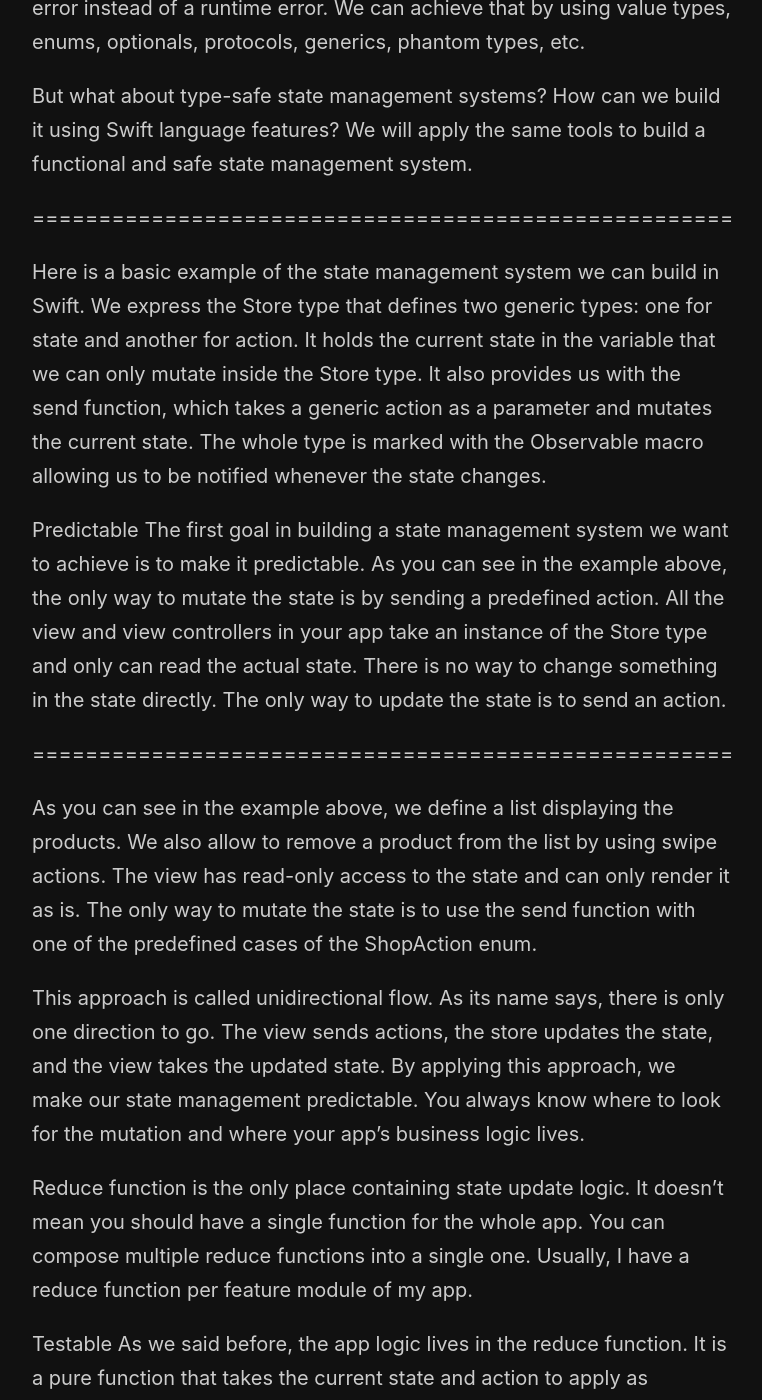
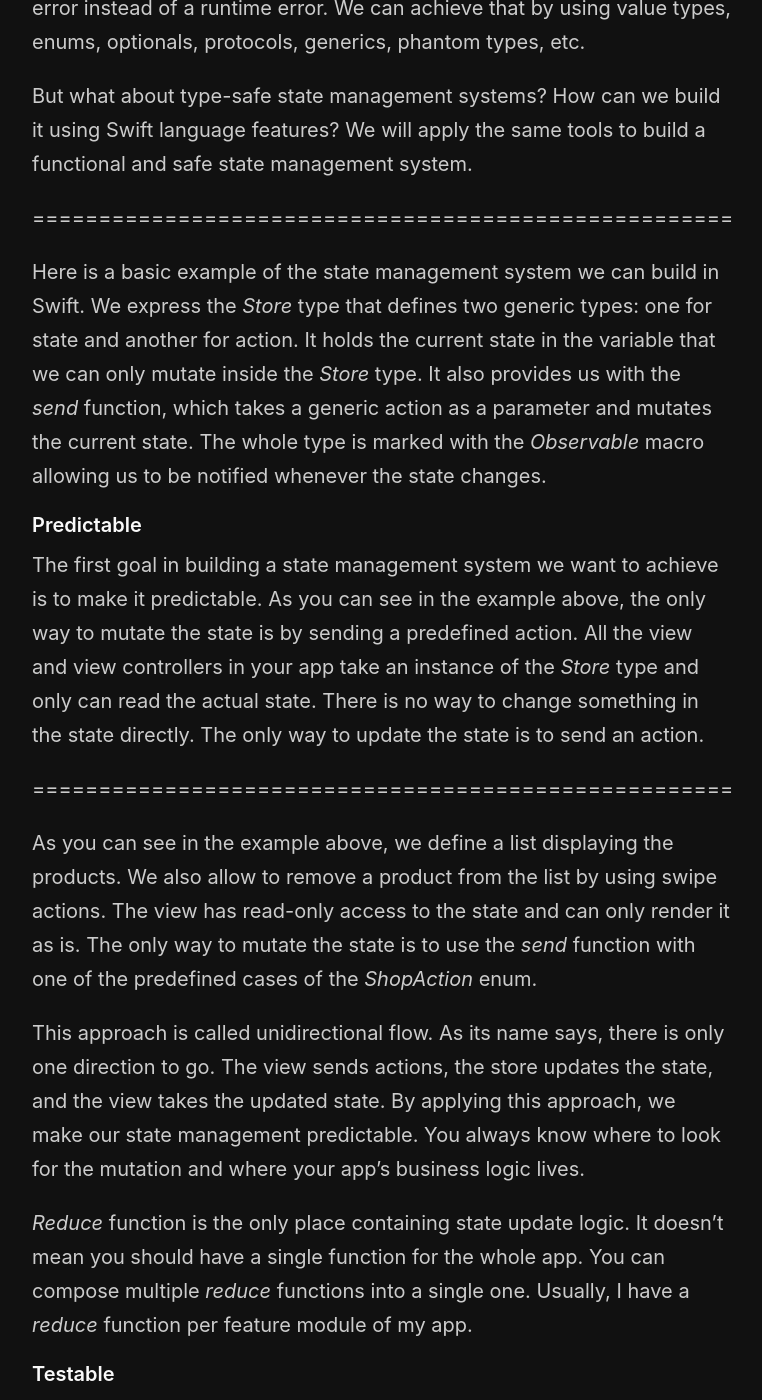
Before and after one commit to mecid/mecid.github.io, a Jekyll site: the page built from _posts/2023-07-11-unidirectional-flow-in-swift.md, in a window 1280 px wide and 1400 px high, scrolled down 509 px. Shown: the whole window, without its empty margins (258-1020 px from the left). Built offline with Jekyll 4.4.1, drawn with Linux system fonts in a browser that asks for light colours; some of the changed text lies outside the part shown.

Commit message:
udf post formatted

```diff
--- a/_posts/2023-07-11-unidirectional-flow-in-swift.md
+++ b/_posts/2023-07-11-unidirectional-flow-in-swift.md
@@ -11,44 +11,44 @@ But what about type-safe state management systems? How can we build it using Swi
 
 =====================================================
 
-Here is a basic example of the state management system we can build in Swift. We express the Store type that defines two generic types: one for state and another for action. It holds the current state in the variable that we can only mutate inside the Store type. It also provides us with the send function, which takes a generic action as a parameter and mutates the current state. The whole type is marked with the Observable macro allowing us to be notified whenever the state changes.
+Here is a basic example of the state management system we can build in Swift. We express the *Store* type that defines two generic types: one for state and another for action. It holds the current state in the variable that we can only mutate inside the *Store* type. It also provides us with the *send* function, which takes a generic action as a parameter and mutates the current state. The whole type is marked with the *Observable* macro allowing us to be notified whenever the state changes.
 
-Predictable
-The first goal in building a state management system we want to achieve is to make it predictable. As you can see in the example above, the only way to mutate the state is by sending a predefined action. All the view and view controllers in your app take an instance of the Store type and only can read the actual state. There is no way to change something in the state directly. The only way to update the state is to send an action.
+#### Predictable
+The first goal in building a state management system we want to achieve is to make it predictable. As you can see in the example above, the only way to mutate the state is by sending a predefined action. All the view and view controllers in your app take an instance of the *Store* type and only can read the actual state. There is no way to change something in the state directly. The only way to update the state is to send an action.
 
 =====================================================
 
-As you can see in the example above, we define a list displaying the products. We also allow to remove a product from the list by using swipe actions. The view has read-only access to the state and can only render it as is. The only way to mutate the state is to use the send function with one of the predefined cases of the ShopAction enum.
+As you can see in the example above, we define a list displaying the products. We also allow to remove a product from the list by using swipe actions. The view has read-only access to the state and can only render it as is. The only way to mutate the state is to use the *send* function with one of the predefined cases of the *ShopAction* enum.
 
 This approach is called unidirectional flow. As its name says, there is only one direction to go. The view sends actions, the store updates the state, and the view takes the updated state. By applying this approach, we make our state management predictable. You always know where to look for the mutation and where your app's business logic lives.
 
-Reduce function is the only place containing state update logic. It doesn't mean you should have a single function for the whole app. You can compose multiple reduce functions into a single one. Usually, I have a reduce function per feature module of my app.
+*Reduce* function is the only place containing state update logic. It doesn't mean you should have a single function for the whole app. You can compose multiple *reduce* functions into a single one. Usually, I have a *reduce* function per feature module of my app.
 
-Testable
-As we said before, the app logic lives in the reduce function. It is a pure function that takes the current state and action to apply as parameters and returns a new state. Both state and action are value types. Usually, we use a struct for the state and enum for the action. It means we can easily verify any reduce functions in unit tests.
+#### Testable
+As we said before, the app logic lives in the *reduce* function. It is a pure function that takes the current state and action to apply as parameters and returns a new state. Both state and action are value types. Usually, we use a struct for the state and enum for the action. It means we can easily verify any *reduce* functions in unit tests.
 
 =====================================================
 
-All we need to do is to create an initial state and call the reduce function with the particular action. Then, we can verify that the new state returned by the reduce function contains all the required changes.
+All we need to do is to create an initial state and call the *reduce* function with the particular action. Then, we can verify that the new state returned by the *reduce* function contains all the required changes.
 
-Previewable
+#### Previewable
 This approach works great with Xcode previews. You can create multiple previews with different initial states. For example, one for the empty list and another for the list of products.
 
 =====================================================
 
 There is no need for mocking protocols because the state is a simple struct you can create and put into the store to render in the view.
 
-Debuggable
-Debugging and logging became very easy. If something goes wrong, you know where to look. The reduce function is the only place containing app logic, and it is the best place to put log messages because all actions go through the reduce function. It means your logs will never miss any state change.
+#### Debuggable
+Debugging and logging became very easy. If something goes wrong, you know where to look. The *reduce* function is the only place containing app logic, and it is the best place to put log messages because all actions go through the *reduce* function. It means your logs will never miss any state change.
 
 By keeping the feature state in a single place, we can easily track the history of the state changes. It will help us to understand which action sequence led to a bug. We also can encode the state into a JSON and retrieve it to analyze or restore it under the debugger to inspect the bug.
 
-Modular
-Many of my colleagues correlate the unidirectional flow with a single-state container where the whole app state lives in a single instance of the particular AppState struct. Yes, it is possible, but it is not the only way.
+#### Modular
+Many of my colleagues correlate the unidirectional flow with a single-state container where the whole app state lives in a single instance of the particular *AppState* struct. Yes, it is possible, but it is not the only way.
 
 Usually, I define a store per feature. So every independent feature has its own store. It allows us to optimize for the performance because, in the case of a huge app, a single store in the app can lead to performance degradation where the whole app hierarchy refreshes on every small state change.
 
-References
+#### References
 After years of building apps similarly, these ideas resulted in a Swift Package called swift-unidirectional-flow. It implements all the ideas we discussed in a production-ready code supporting concurrency and other features you might need to build a real-life app.
 
-Conclusion
+#### Conclusion
```
